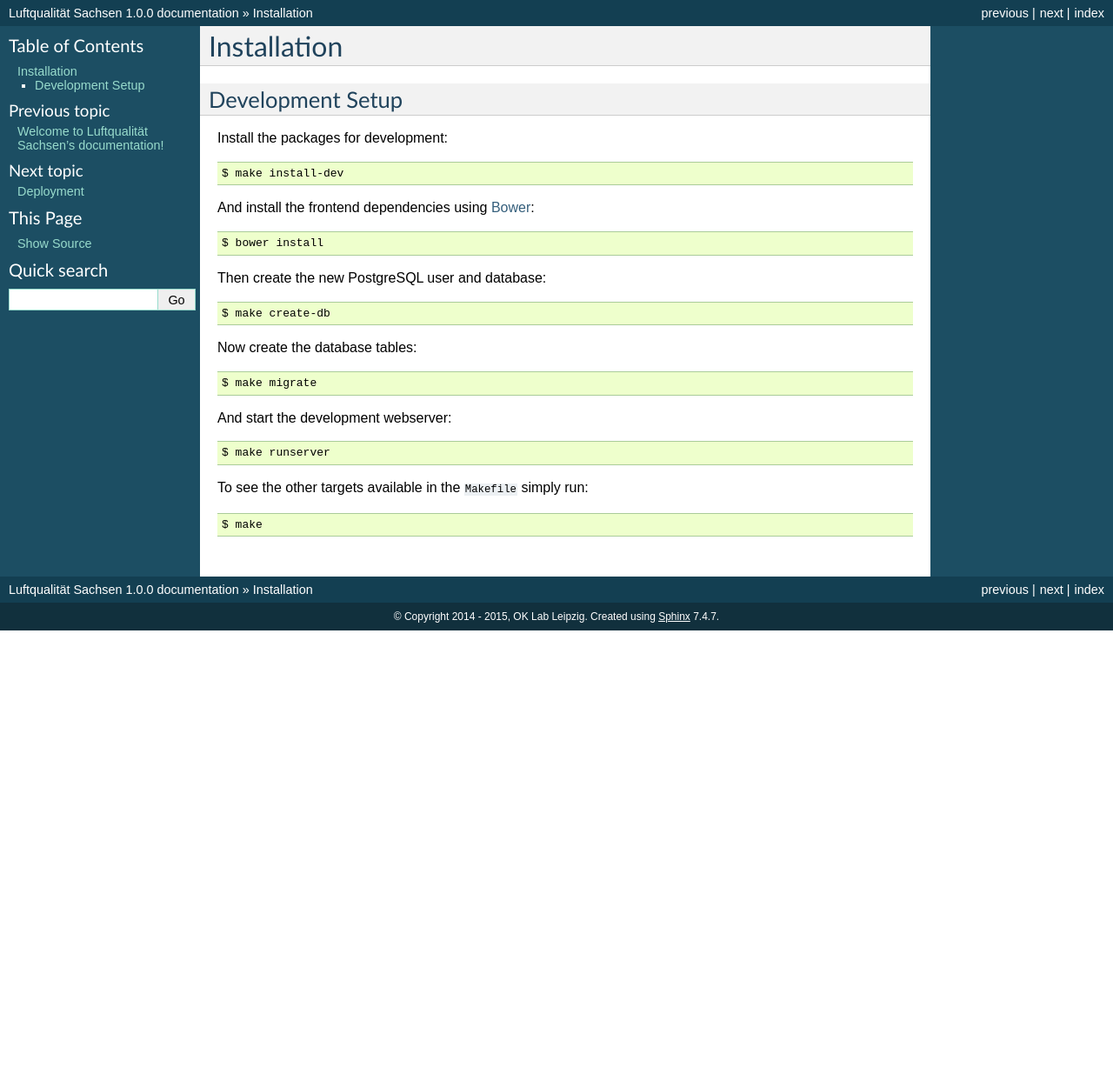
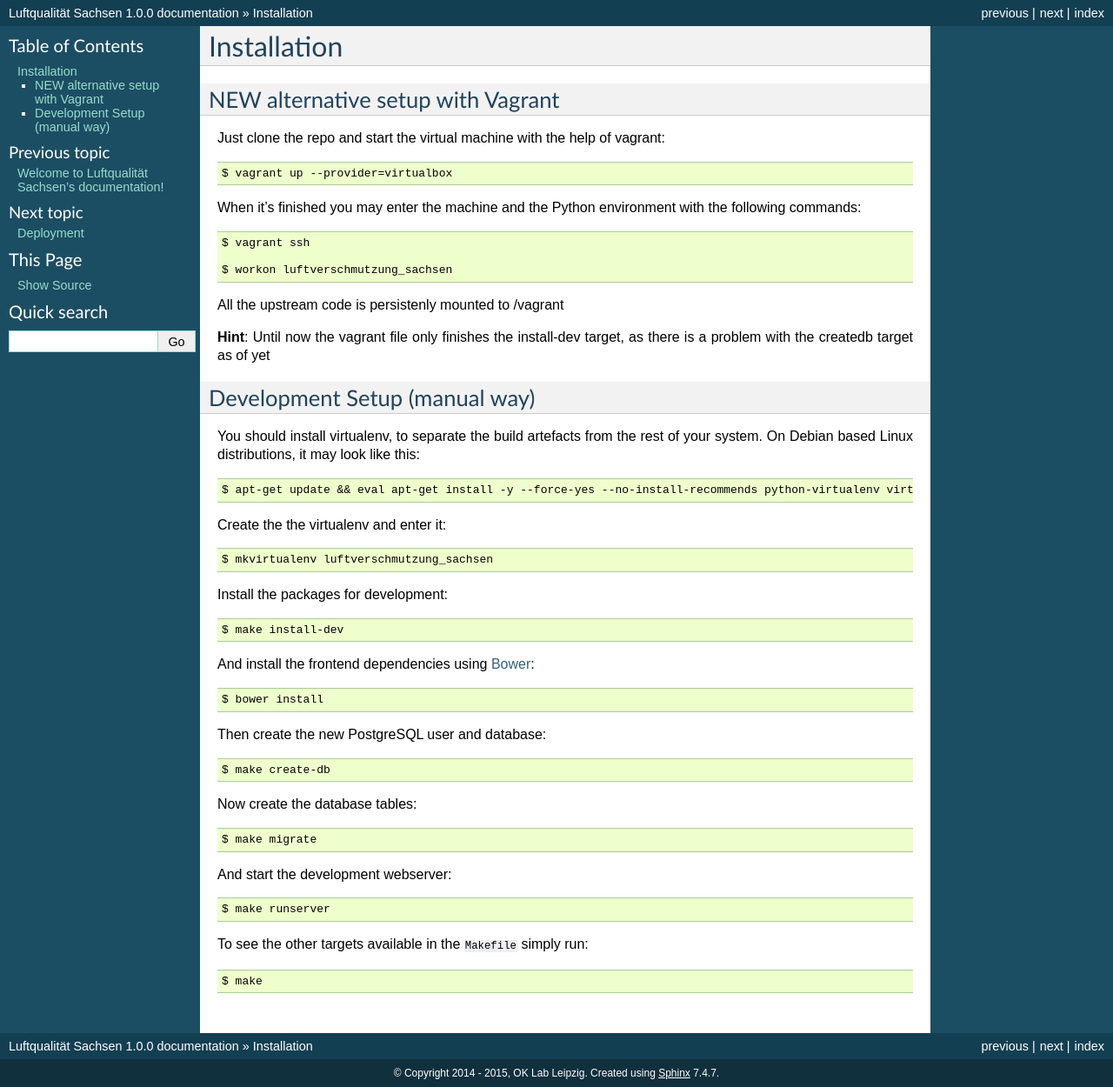
Before and after one commit to CodeforLeipzig/luftqualitaet_sachsen, a Sphinx documentation site: the page built from docs/installation.rst, in a window 1280 px wide. Shown: the whole page at 87% size. Built offline with Sphinx 7.4.7, drawn with Linux system fonts in a browser that asks for light colours; before the commit the page ends 900 px from its top, so only the background shows below that.

Commit message:
Updated the installation manual

```diff
--- a/docs/installation.rst
+++ b/docs/installation.rst
@@ -2,8 +2,32 @@
 Installation
 ************
 
-Development Setup
+NEW alternative setup with Vagrant
+================================
+
+Just clone the repo and start the virtual machine with the help of vagrant::
+
+    $ vagrant up --provider=virtualbox
+
+When it's finished you may enter the machine and the Python environment with the following commands::
+
+    $ vagrant ssh
+
+    $ workon luftverschmutzung_sachsen
+
+All the upstream code is persistenly mounted to /vagrant
+
+**Hint**: Until now the vagrant file only finishes the install-dev target, as there is a problem with the createdb target as of yet
+
+Development Setup (manual way)
 =================
+You should install virtualenv, to separate the build artefacts from the rest of your system. On Debian based Linux distributions, it may look like this::
+
+    $ apt-get update && eval apt-get install -y --force-yes --no-install-recommends python-virtualenv virtualenvwrapper
+
+Create the the virtualenv and enter it::
+
+    $ mkvirtualenv luftverschmutzung_sachsen
 
 Install the packages for development::
 
```
